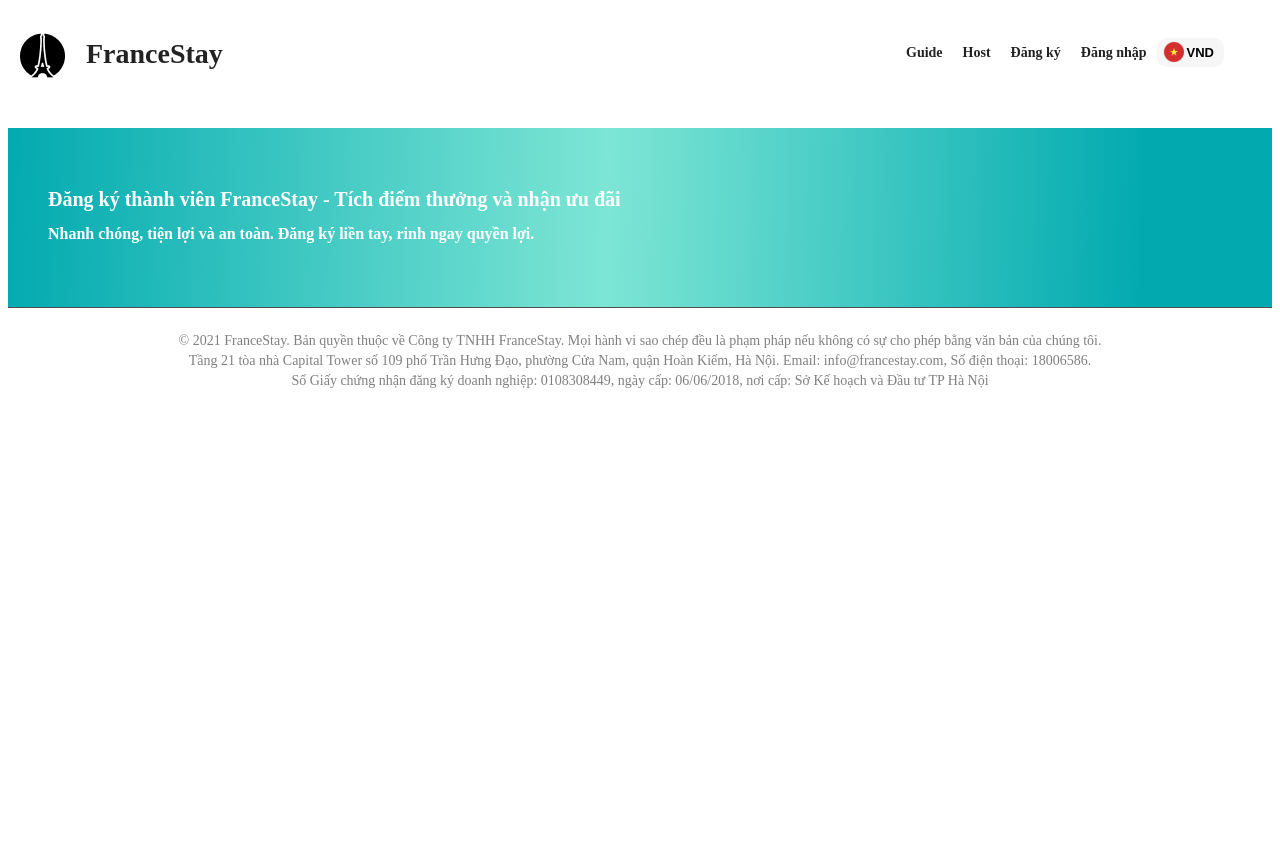
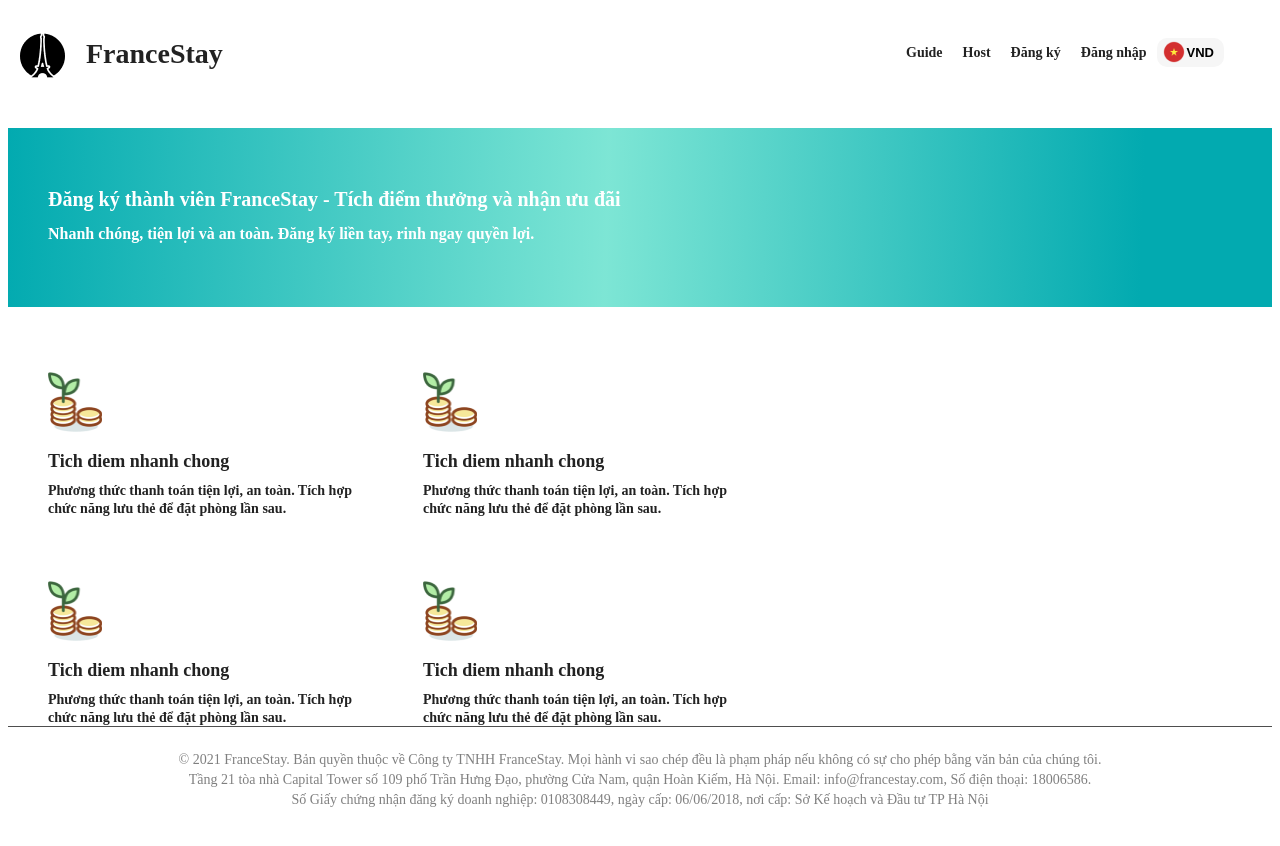
Before and after one commit to tranhuywin/FE_HomeStay, a React (Create React App) app: page / in a window 1280 px wide. Shown: the top 846 px of the page. Before the commit the page ends 800 px from the top, so only its background shows below. Built offline with nearby package versions, Linux system fonts and the light colour scheme.

Commit message:
page login, ItemIntro in page login

```diff
--- a/src/App.js
+++ b/src/App.js
@@ -1,16 +1,10 @@
-import FooterCertification from './components/footers/footerCertification';
-import HeaderBrand from './components/headers/headerBrand';
 import { BrowserRouter as Router } from "react-router-dom";
-import BannerSignUp from './components/banner/bannerSignUp';
+import Login from './pages/login';
 
 function App() {
   return (
     <Router>
-
-        <HeaderBrand/>
-        <BannerSignUp/>
-        <FooterCertification/>
-
+      <Login />
     </Router>
   );
 }
--- /dev/null
+++ b/src/components/ItemIntroduce/itemIndtroduce.js
@@ -0,0 +1,13 @@
+import Styles from "./itemIntroduce.module.scss";
+
+function ItemIndtroduce({ image, title, children }) {
+    return (
+        <div className={Styles.Item}>
+            <img className={Styles.ItemImg} src={image} alt='introduce'></img>
+            <p  className={Styles.ItemTitle}>{title}</p>
+            {children}
+        </div>
+    );
+}
+
+export default ItemIndtroduce;
--- /dev/null
+++ b/src/components/ItemIntroduce/itemIntroduce.module.scss
@@ -0,0 +1,20 @@
+.Item{
+    color: rgba(34, 34, 34, 1);
+    width: 315px;
+    display: inline-block;
+
+    &Img{
+        height: 60px;
+        width: 54px;
+    }
+    &Title{
+        font-size: 18px;
+        font-weight: 800;
+        line-height: 22px;
+        margin: 14px 0 9px 0;
+    }
+    & span{
+        font-size: 14px;
+        font-weight: 600;
+    }
+}
--- a/src/pages/login.js
+++ b/src/pages/login.js
@@ -1,11 +1,56 @@
-import ModalLogin from '../containers/modals/modalLogin'
+import HeaderBrand from '../components/headers/headerBrand';
+import BannerSignUp from '../components/banner/bannerSignUp';
+import ItemIndtroduce from '../components/ItemIntroduce/itemIndtroduce';
+import FooterCertification from '../components/footers/footerCertification';
 
 function Login() {
-    return (
-      <>
-        <ModalLogin></ModalLogin>
-      </>
-    );
+  const styles = {
+    groupItem: {
+      marginTop: '65px',
+      marginLeft: '40px',
+      width: '750px',
+    },
+  }
+  return (
+    <>
+      <HeaderBrand />
+      <BannerSignUp />
+
+      <div style={styles.groupItem}>
+        <div style={{ display: 'inline-block' }}>
+          <ItemIndtroduce image='/coins@2x.png' title='Tich diem nhanh chong'>
+            <span>Phương thức thanh toán tiện lợi, an toàn.
+              Tích hợp chức năng lưu thẻ để đặt phòng lần sau.</span>
+          </ItemIndtroduce>
+        </div>
+
+
+        <div style={{ marginLeft: '60px', display: 'inline-block', }}>
+          <ItemIndtroduce image='/coins@2x.png' title='Tich diem nhanh chong'>
+            <span>Phương thức thanh toán tiện lợi, an toàn.
+              Tích hợp chức năng lưu thẻ để đặt phòng lần sau.</span>
+          </ItemIndtroduce>
+        </div>
+
+        <div style={{ display: 'inline-block', marginTop: '64px' }}>
+          <ItemIndtroduce image='/coins@2x.png' title='Tich diem nhanh chong'>
+            <span>Phương thức thanh toán tiện lợi, an toàn.
+              Tích hợp chức năng lưu thẻ để đặt phòng lần sau.</span>
+          </ItemIndtroduce>
+        </div>
+
+        <div style={{ marginLeft: '60px', display: 'inline-block', marginTop: '64px' }}>
+          <ItemIndtroduce image='/coins@2x.png' title='Tich diem nhanh chong'>
+            <span>Phương thức thanh toán tiện lợi, an toàn.
+              Tích hợp chức năng lưu thẻ để đặt phòng lần sau.</span>
+          </ItemIndtroduce>
+        </div>
+      </div>
+
+      <FooterCertification />
+
+    </>
+  );
 }
 
-  export default Login;
+export default Login;
```
Also changed, not shown: public/coins@2x.png (added).
